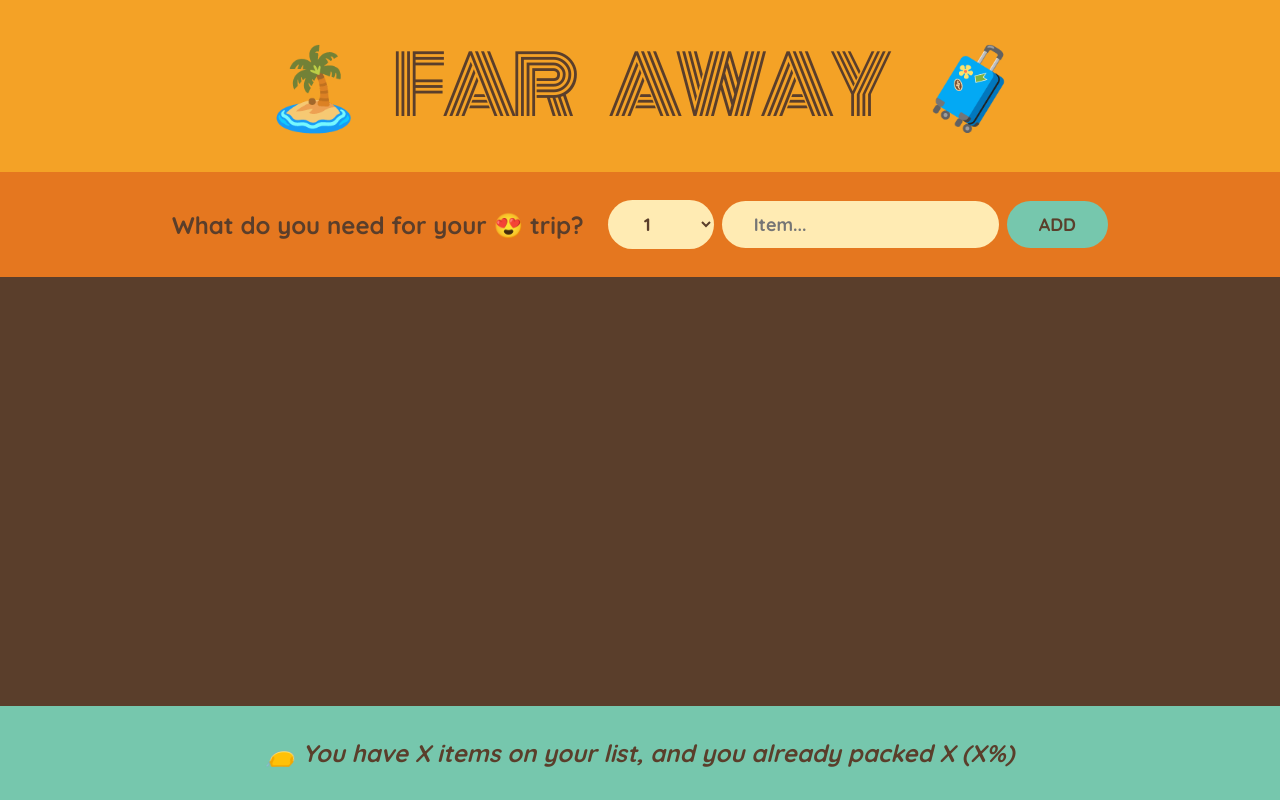
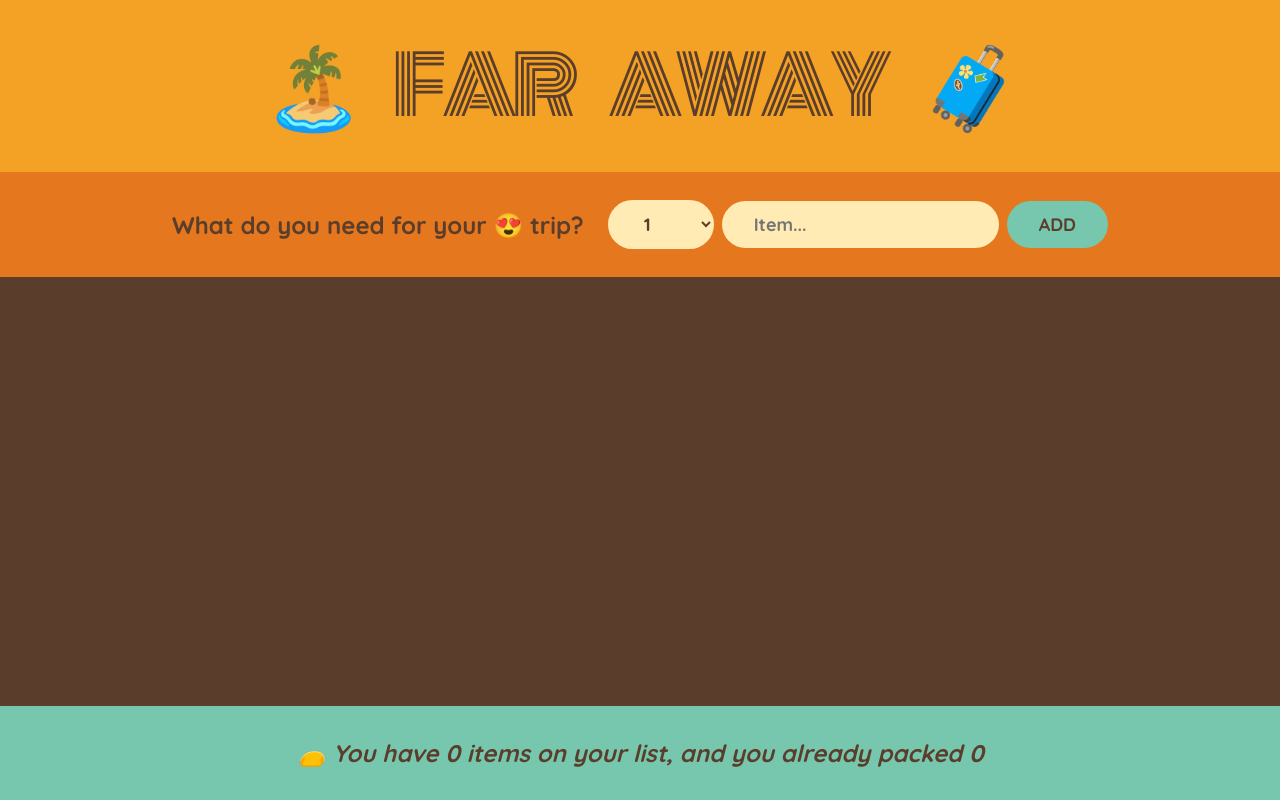
Before and after one commit to MagnoDutra/react-travel-list, a React (Create React App) app: page / in a window 1280 px wide. Built offline with nearby package versions, Linux system fonts and the light colour scheme.

Commit message:
85 - calculating statistics as derived states

```diff
--- a/src/App.js
+++ b/src/App.js
@@ -32,7 +32,7 @@ export default function App() {
         onRemoveItem={handleRemoveItem}
         onToggleItem={handleToggleItem}
       />
-      <Stats />
+      <Stats items={items} />
     </div>
   );
 }
--- a/src/components/Stats.js
+++ b/src/components/Stats.js
@@ -1,7 +1,18 @@
-export default function Stats() {
+export default function Stats({ items }) {
+  const numPacked = items.reduce(
+    (count, item) => (item.packed ? count + 1 : count),
+    0
+  );
+
   return (
     <footer className="stats">
-      <em>👝 You have X items on your list, and you already packed X (X%)</em>
+      <em>
+        👝 You have {items.length} items on your list, and you already packed{" "}
+        {numPacked}{" "}
+        {items.length > 0 ? (
+          <span>({(numPacked / items.length) * 100}%)</span>
+        ) : null}
+      </em>
     </footer>
   );
 }
```
